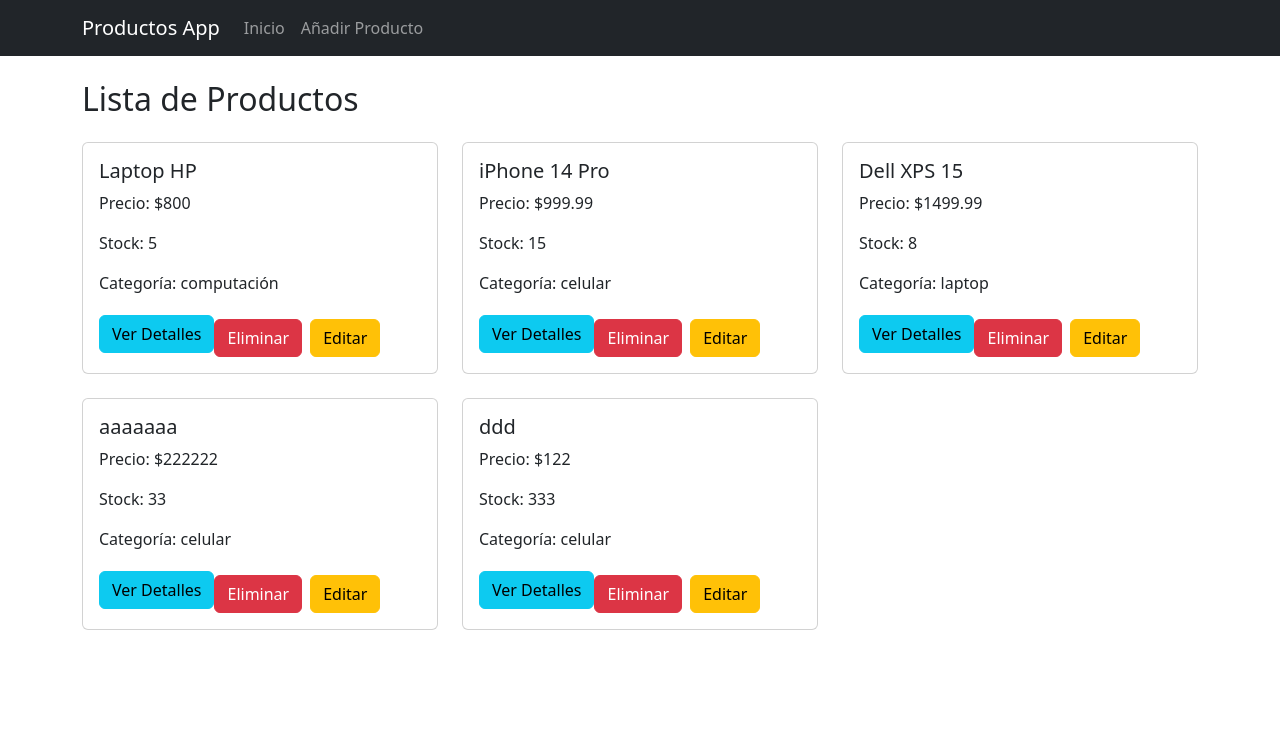
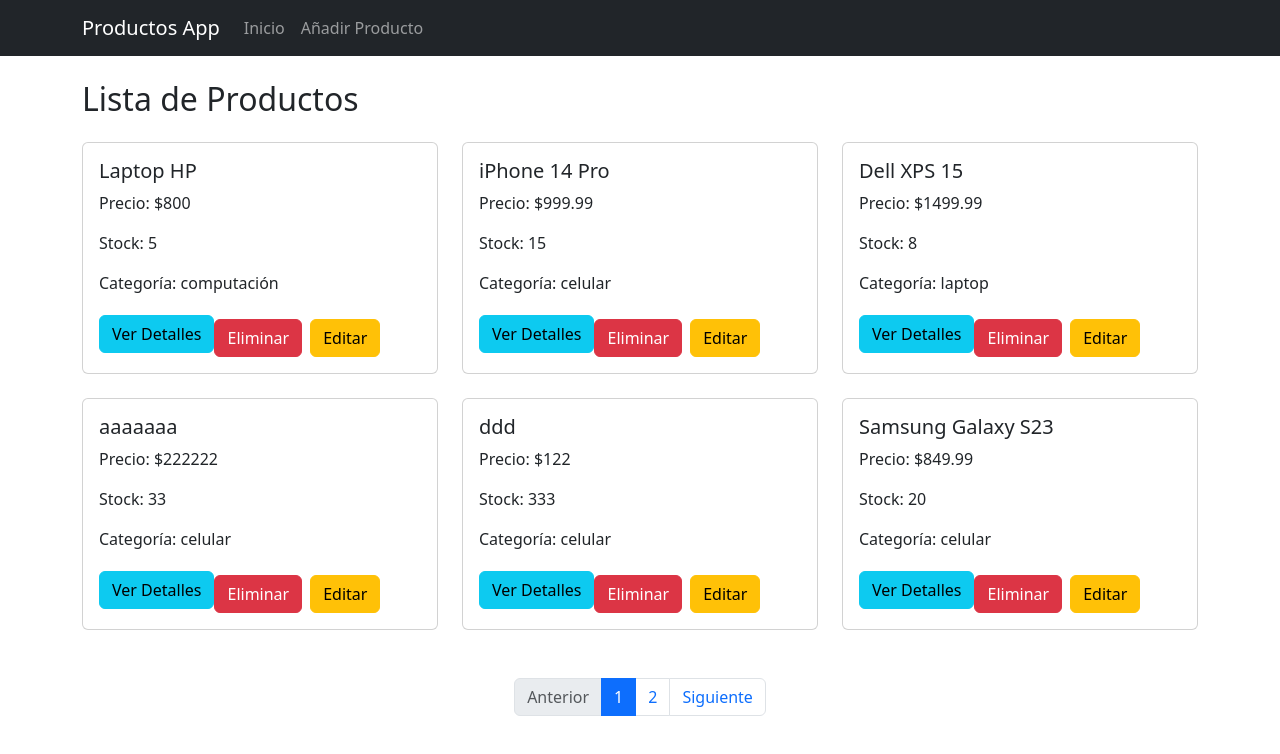
Before and after one commit to giulianarojas/frontend-akademi-GiulianaRojas, a React (Create React App) app: page / in a window 1280 px wide. Shown: the top 754 px of the page. Built offline with nearby package versions, Linux system fonts and the light colour scheme; data requests are answered from the project's data file.

Commit message:
se implementó la paginacion

```diff
--- a/db.json
+++ b/db.json
@@ -13,8 +13,7 @@
       "category": "celular",
       "price": 999.99,
       "stock": 15,
-      "description": "Latest iPhone model with A16 Bionic chip",
-      "image_url": "https://store.storeimages.cdn-apple.com/4982/as-images.apple.com/is/iphone-14-pro-finish-select-202209-6-1inch-deeppurple?wid=640&hei=595&fmt=jpeg&qlt=95&.v=1663703841896"
+      "description": "Latest iPhone model with A16 Bionic chip"
     },
     {
       "id": "4",
@@ -22,8 +21,7 @@
       "category": "laptop",
       "price": 1499.99,
       "stock": 8,
-      "description": "15-inch premium Windows laptop",
-      "image_url": "https://i.dell.com/is/image/DellContent/content/dam/ss2/product-images/dell-client-products/notebooks/xps-notebooks/xps-15-9520/media-gallery/black/laptop-xps-9520-t-black-gallery-4.psd?fmt=png-alpha&pscan=auto&scl=1&wid=640&hei=595&qlt=100,1&resMode=sharp2&size=640,595"
+      "description": "15-inch premium Windows laptop"
     },
     {
       "id": "714a",
@@ -38,6 +36,62 @@
       "price": 122,
       "stock": 333,
       "category": "celular"
+    },
+    {
+      "id": "5",
+      "name": "Samsung Galaxy S23",
+      "category": "celular",
+      "price": 849.99,
+      "stock": 20,
+      "description": "High-end Android smartphone from Samsung"
+    },
+    {
+      "id": "6",
+      "name": "Lenovo ThinkPad X1",
+      "category": "computación",
+      "price": 1399.99,
+      "stock": 10,
+      "description": "Business-class laptop with excellent keyboard"
+    },
+    {
+      "id": "7",
+      "name": "Smart TV LG 50\"",
+      "category": "electrodoméstico",
+      "price": 599.99,
+      "stock": 12,
+      "description": "Ultra HD Smart TV with webOS"
+    },
+    {
+      "id": "8",
+      "name": "Auriculares Sony WH-1000XM4",
+      "category": "audio",
+      "price": 349.99,
+      "stock": 25,
+      "description": "Auriculares con cancelación de ruido líderes en el mercado"
+    },
+    {
+      "id": "9",
+      "name": "Mouse Logitech MX Master 3",
+      "category": "accesorio",
+      "price": 99.99,
+      "stock": 40,
+      "description": "Mouse ergonómico ideal para productividad"
+    },
+    {
+      "id": "10",
+      "name": "Tablet Samsung Galaxy Tab S8",
+      "category": "tablet",
+      "price": 649.99,
+      "stock": 18,
+      "description": "Tablet Android con pantalla AMOLED y S-Pen"
+    },
+    {
+      "id": "11",
+      "name": "Impresora HP DeskJet 2720",
+      "category": "impresora",
+      "price": 59.99,
+      "stock": 30,
+      "description": "Impresora multifunción económica con WiFi"
     }
   ]
 }
--- a/src/components/ProductList.js
+++ b/src/components/ProductList.js
@@ -1,19 +1,28 @@
 import React, { useEffect, useState } from 'react'; // importo librerias necesarias
 import { useSelector, useDispatch } from 'react-redux';
-import { fetchProducts, deleteProduct } from '../store/actions/productActions';
+import { fetchProducts, deleteProduct, setCurrentPage } from '../store/actions/productActions';
 import { useNavigate } from 'react-router-dom';
 import { Link } from 'react-router-dom';
 import 'bootstrap/dist/js/bootstrap.bundle.min';
+
+
 
 const ProductList = () => { // componente que muestra la lista de productos
   const dispatch = useDispatch(); // hook para disparar acciones de Redux
   const products = useSelector(state => state.products.products) || []; // obtengo los productos
   const [productIdToDelete, setProductIdToDelete] = useState(null); //guardaa el id del producto a eliminar
   const navigate = useNavigate();
+  const currentPage = useSelector(state => state.products.currentPage);
+  const itemsPerPage = 6;
+
+
+
 
   useEffect(() => {
     dispatch(fetchProducts());
   }, [dispatch]);
+
+
 
   const handleConfirmDelete = () => { // manejo la confirmación de la eliminacion de un producto
     if (productIdToDelete !== null) {
@@ -22,14 +31,25 @@
     }
   };
 
+
+  // calculo para paginación
+  const indexOfLastProduct = currentPage * itemsPerPage;
+  const indexOfFirstProduct = indexOfLastProduct - itemsPerPage;
+  const currentProducts = products.slice(indexOfFirstProduct, indexOfLastProduct);
+
+
+  //cantidad total de paginas
+  const totalPages = Math.ceil(products.length / itemsPerPage);
+
+
   return (  //mostrar productos
     <div className="container">
       <h2 className="mb-4">Lista de Productos</h2>
       {products.length === 0 ? (
-        <p>No hay productos disponibles</p>
-      ) : (
+        <p>No hay productos disponibles</p>) : (
+
         <div className="row">
-          {products.map(product => (
+          {currentProducts.map(product => (
             <div key={product.id} className="col-md-4 mb-4">
               <div className="card">
                 <div className="card-body">
@@ -41,7 +61,7 @@
                   <Link to={`/products/${product.id}`} className="btn btn-info"> Ver Detalles</Link>
 
 
-
+                  {/* botones eliminar y editar */}
                   <button
                     className='btn btn-danger mt-2'
                     data-bs-toggle="modal"
@@ -60,7 +80,7 @@
           ))}
 
 
-
+          {/* confirmacion de eliminar producto */}
           <div className="modal fade" id="confirmDeleteModal" tabIndex="-1" aria-labelledby="confirmDeleteModalLabel" aria-hidden="true">
             <div className="modal-dialog">
               <div className="modal-content">
@@ -69,7 +89,7 @@
                   <button type="button" className="btn-close" data-bs-dismiss="modal" aria-label="Cerrar"></button>
                 </div>
                 <div className="modal-body">
-                  ¿Estas segura que quieres eliminar este producto?
+                  ¿Segura que quieres eliminar este producto?
                 </div>
                 <div className="modal-footer">
                   <button type="button" className="btn btn-secondary" data-bs-dismiss="modal">Cancelar</button>
@@ -86,6 +106,32 @@
             </div>
           </div>
 
+         {/* paginacion */}
+          <div className="d-flex justify-content-center mt-4">
+          <nav>
+          <ul className="pagination">
+          <li className={`page-item ${currentPage === 1 ? 'disabled' : ''}`}>
+            <button className="page-link" onClick={() => dispatch(setCurrentPage(currentPage - 1))}>Anterior</button>
+          </li>
+
+          {[...Array(totalPages)].map((_, index) => (
+            <li
+              key={index}
+              className={`page-item ${currentPage === index + 1 ? 'active' : ''}`}
+            >
+              <button className="page-link" onClick={() => dispatch(setCurrentPage(index + 1))}>
+                {index + 1}
+              </button>
+            </li>
+          ))}
+
+          <li className={`page-item ${currentPage === totalPages ? 'disabled' : ''}`}>
+            <button className="page-link" onClick={() => dispatch(setCurrentPage(currentPage + 1))}>Siguiente</button>
+          </li>
+        </ul>
+          </nav>
+        </div>
+
         </div>
       )}
     </div>
--- a/src/store/actions/productActions.js
+++ b/src/store/actions/productActions.js
@@ -50,3 +50,10 @@
       console.error('Error al editar producto:', error);
     }
   };
+
+  //paginacion
+
+  export const setCurrentPage = (page) => ({
+    type: 'SET_CURRENT_PAGE',
+    payload: page
+  });
--- a/src/store/reducers/productReducer.js
+++ b/src/store/reducers/productReducer.js
@@ -1,5 +1,7 @@
 const initialState = {
   products: [],
+  currentPage: 1,
+  itemsPerPage: 5,
 };
 
 // reducer que maneja las acciones relacionadas con productos
@@ -23,6 +25,12 @@
       return {
         ...state, products: state.products.map(product => product.id === action.payload.id ? action.payload : product),
     };
+
+    case 'SET_CURRENT_PAGE':
+    return {
+      ...state,
+      currentPage: action.payload
+    };
     default:
       return state;
   }
```
